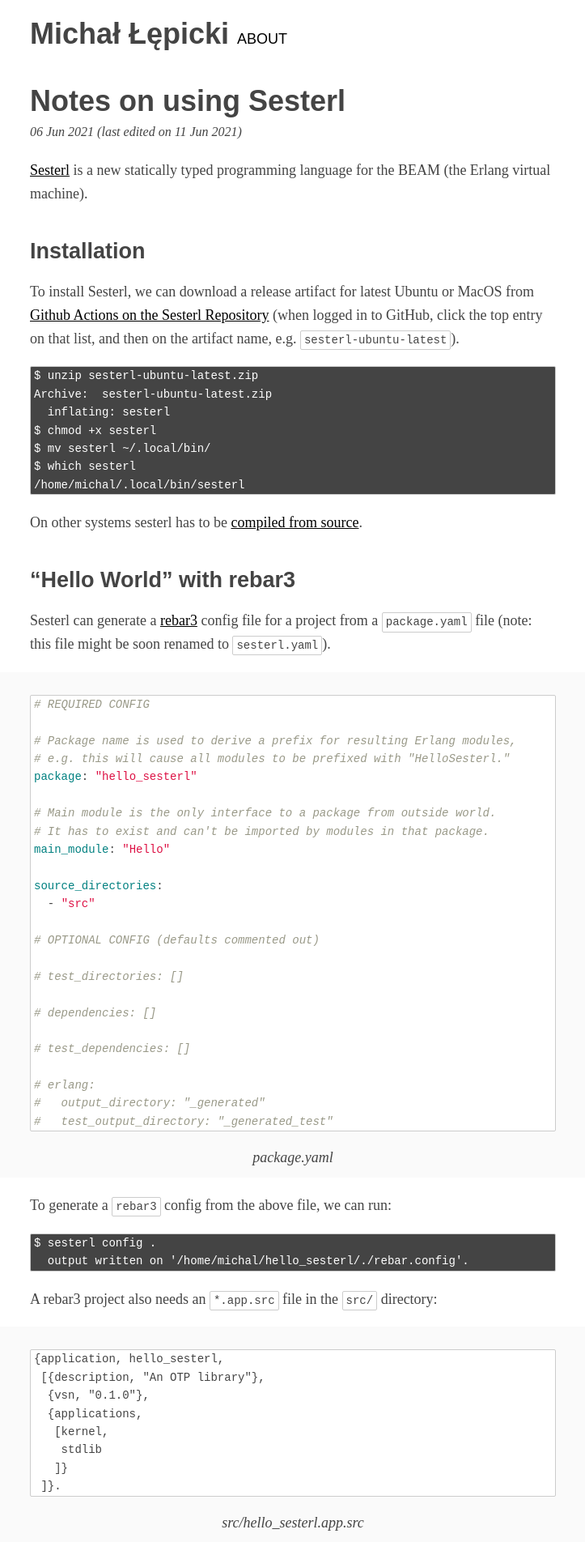
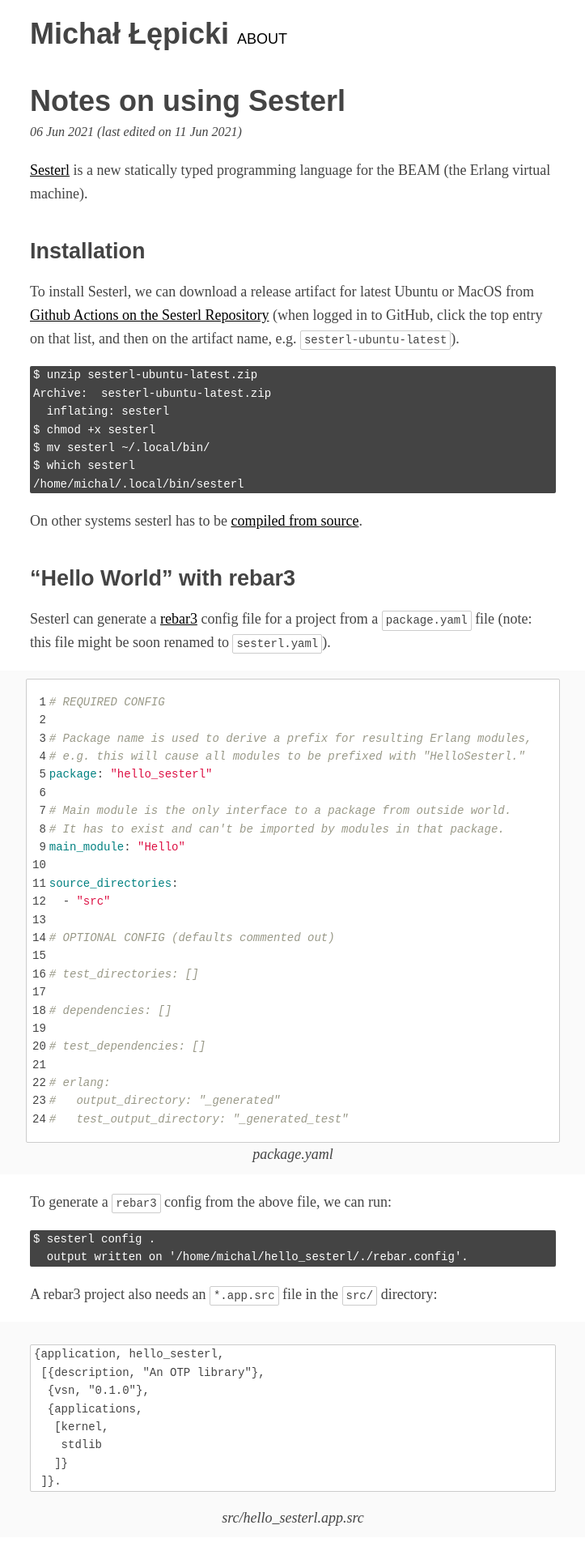
Before and after one commit to michallepicki/blog, a Jekyll site: the page built from _posts/2021-06-06-notes-on-using-sesterl.md, in a window 1280 px wide. Shown: the top 1920 px of the page at 81% size, without its empty margins (278-1001 px from the left). Built offline with Jekyll 4.4.1, drawn with Linux system fonts in a browser that asks for light colours.

Commit message:
wip line numbers

````diff
--- /dev/null
+++ b/_includes/numberedfigure.html
@@ -0,0 +1,6 @@
+{% if _code contains '<pre class="lineno">' %}
+  {% assign _code = _code | replace: "<pre><code", "<code" %}
+  {% assign _code = _code | replace: "</code></pre>", "</code>" %}
+  {% assign _code = _code | replace: "<figure>", "" %}
+  {% assign _code = _code | replace_first: "</figure>", "" %}
+{% endif %}
--- a/_includes/styles.css
+++ b/_includes/styles.css
@@ -134,10 +134,14 @@ code {
   border: 1px solid #ccc;
 }
 
-div.highlighter-rouge code {
+figure code, div.highlighter-rouge code {
   display: block;
   overflow-x: auto;
   background-color: #fff;
+}
+
+.lineno {
+  text-align: right;
 }
 
 div.terminal code, code.terminal {
@@ -146,6 +150,7 @@ div.terminal code, code.terminal {
   word-break: break-all;
   background-color: #444;
   color: #fff;
+  border: none;
 }
 
 /* styles stolen from elixir-lang.github.com */
--- a/_posts/2021-06-06-notes-on-using-sesterl.md
+++ b/_posts/2021-06-06-notes-on-using-sesterl.md
@@ -26,8 +26,7 @@ On other systems sesterl has to be [compiled from source](https://github.com/gfn
 
 Sesterl can generate a [rebar3](https://github.com/erlang/rebar3) config file for a project from a `package.yaml` file (note: this file might be soon renamed to `sesterl.yaml`).
 
-<figure markdown="1">
-```yaml
+{% capture _code %}{% highlight yaml linenos %}
 # REQUIRED CONFIG
 
 # Package name is used to derive a prefix for resulting Erlang modules,
@@ -52,9 +51,7 @@ source_directories:
 # erlang:
 #   output_directory: "_generated"
 #   test_output_directory: "_generated_test"
-```
-<figcaption>package.yaml</figcaption>
-</figure>
+{% endhighlight %}<figcaption>package.yaml</figcaption></figure>{% endcapture %}{% include numberedfigure.html %}{{ _code }}
 
 To generate a `rebar3` config from the above file, we can run:
 ```
````
